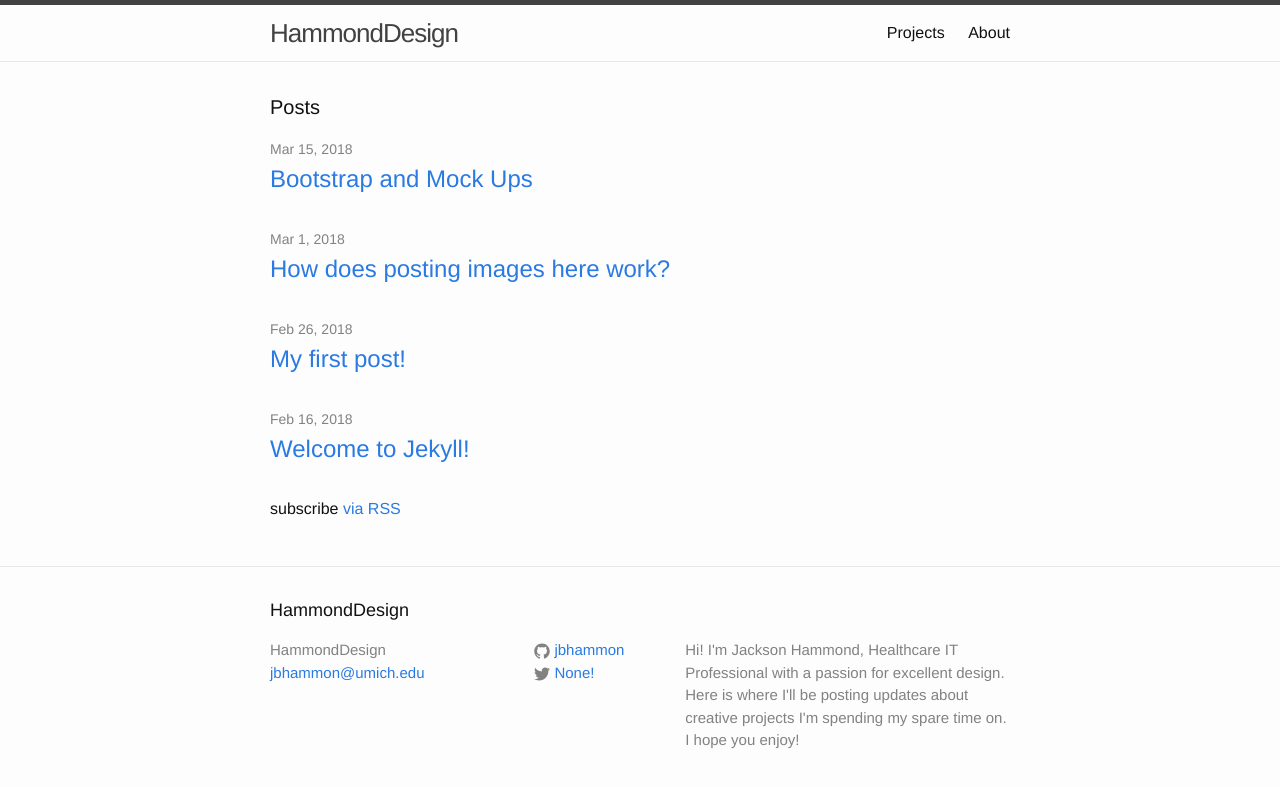
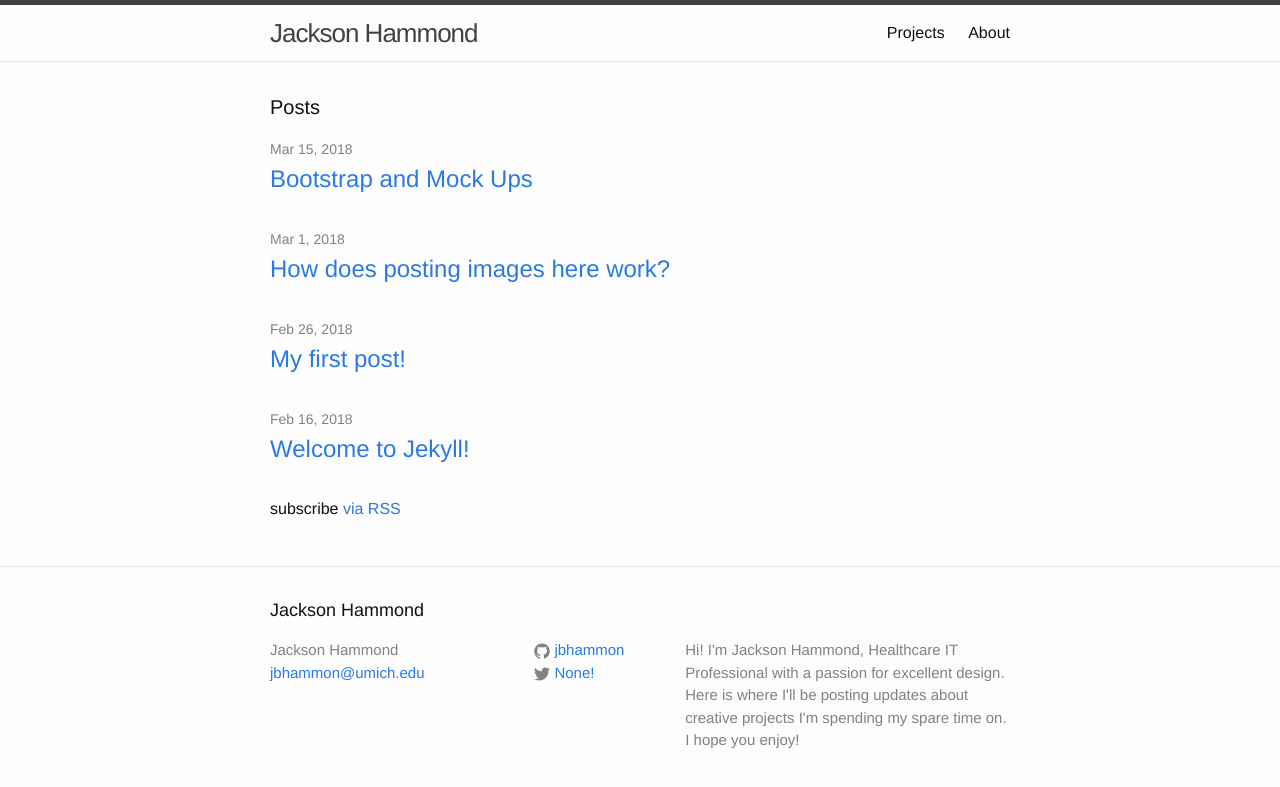
Before and after one commit to jbhammon/jbhammon.github.io, a Jekyll site: the page built from index.html, in a window 1280 px wide. Shown: the top 787 px of the page. Built offline with Jekyll 4.4.1, drawn with Linux system fonts in a browser that asks for light colours.

Commit message:
New site title
Changed the title of the site to my name

```diff
--- a/_config.yml
+++ b/_config.yml
@@ -6,7 +6,7 @@
 # 'jekyll serve'. If you change this file, please restart the server process.
 
 # Site settings
-title: HammondDesign
+title: Jackson Hammond
 email: jbhammon@umich.edu
 description: > # this means to ignore newlines until "baseurl:"
   Hi! I'm Jackson Hammond, Healthcare IT Professional with a passion for
```
